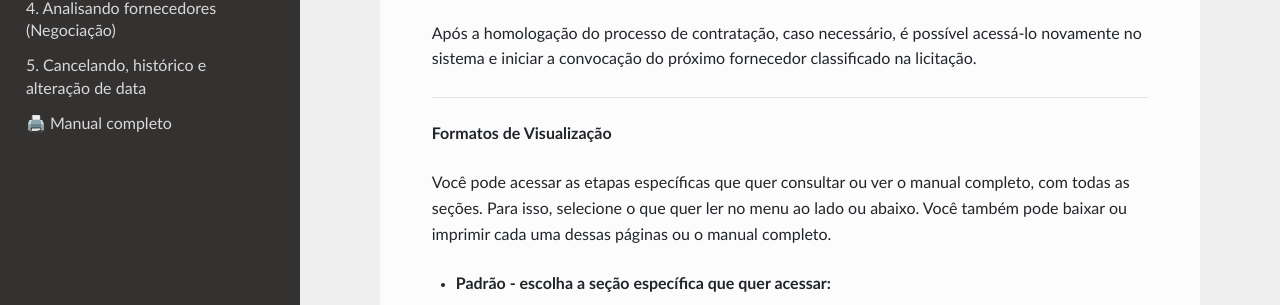
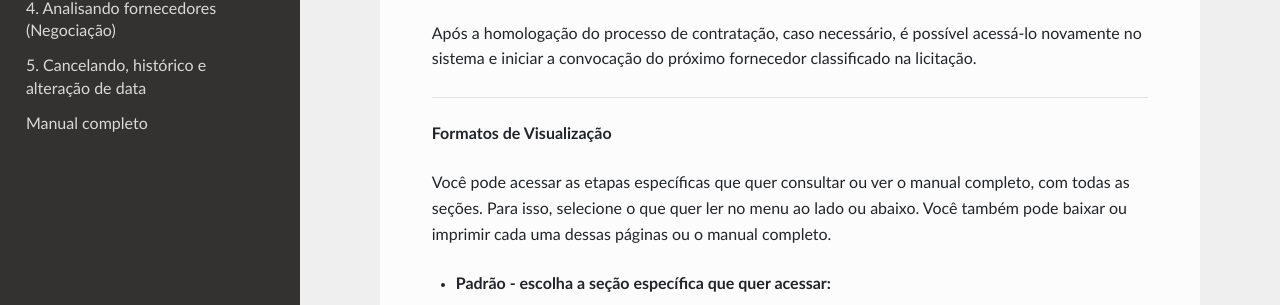
Before and after one commit to emilix10-bit/convocacao-de-remanescentes-governo, an MkDocs documentation site: the page built from docs/index.md, in a window 1280 px wide. Shown: the part 289-594 px from the top of the page. Built offline with MkDocs 1.6.1, drawn with Linux system fonts in a browser that asks for light colours; nearby versions of some CDN libraries.

```diff
--- a/mkdocs.yml
+++ b/mkdocs.yml
@@ -14,7 +14,7 @@ nav:
   - 3. Analisando fornecedores (Preço do vencedor): 03-analisando-fornecedores-vencedor.md
   - 4. Analisando fornecedores (Negociação): 04-analisando-fornecedores-negociacao.md
   - 5. Cancelando, histórico e alteração de data: 05-cancelando-historico-data.md
-  - 🖨️ Manual completo: manual-completo.md
+  - Manual completo: manual-completo.md
 
 extra_css:
   - custom.css
```
